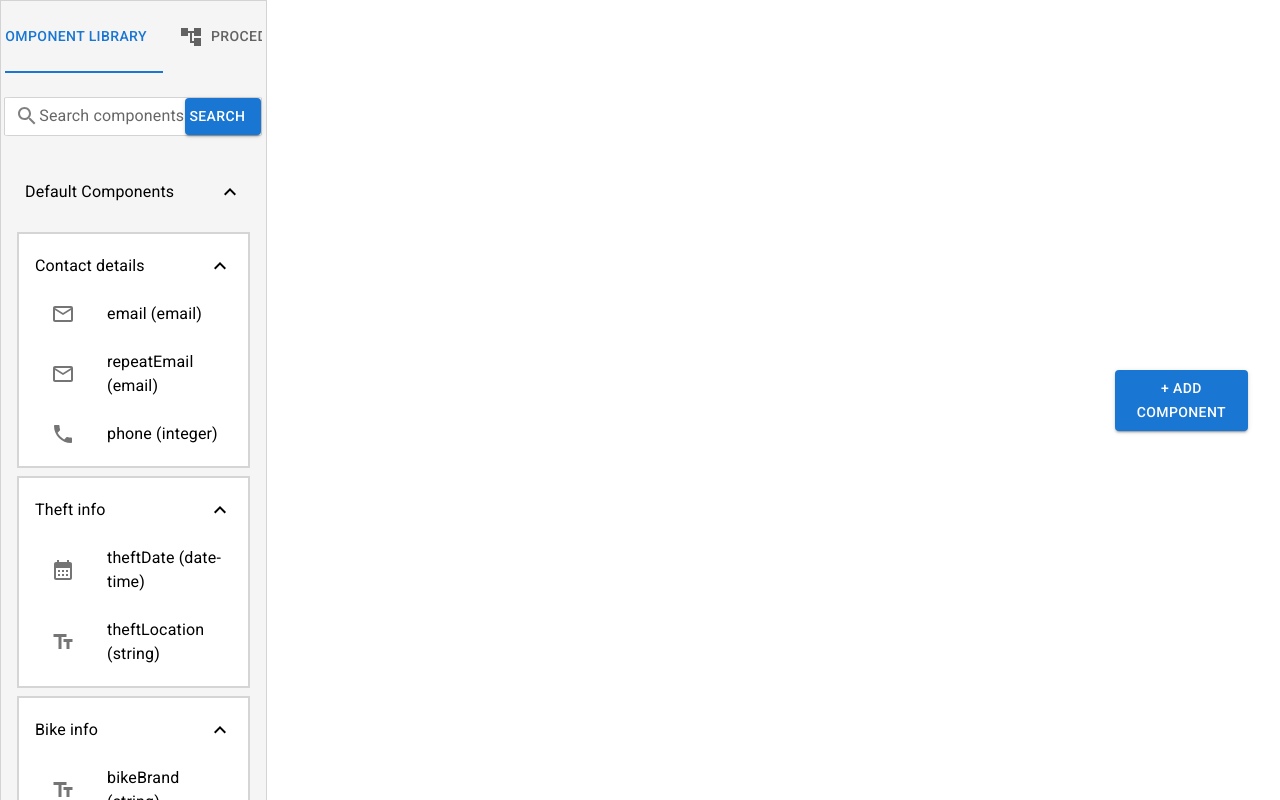
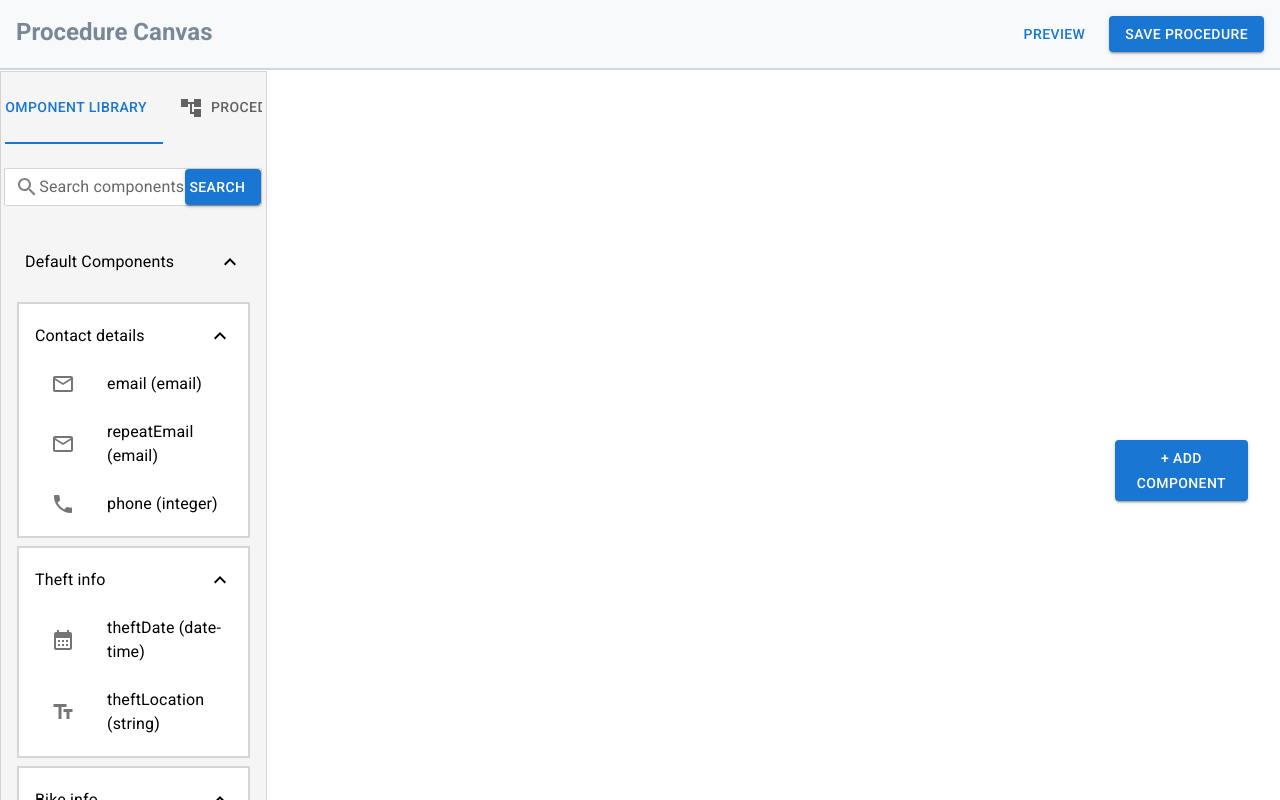
Before and after one commit to osoc22/project-digital-wallet, a React (Create React App) app: page /canvas in a window 1280 px wide. Shown: the top 800 px of the page. Built offline with nearby package versions, Linux system fonts and the light colour scheme.

Commit message:
Add canvas navbar

```diff
--- a/src/components/Canvas.tsx
+++ b/src/components/Canvas.tsx
@@ -29,6 +29,7 @@ import TextFieldsOutlinedIcon from "@mui/icons-material/TextFieldsOutlined";
 import { useNavigate } from "react-router-dom";
 import { Stack } from "@mui/material";
 import CanvasComponentUnfilledData from "./CanvasComponentUnfilledData";
+import Navbar from "./Navbar";
 
 export default function ProcedureDesign() {
   const navigate = useNavigate();
@@ -62,13 +63,33 @@ export default function ProcedureDesign() {
   };
 
   return (
+    <Stack>
+      <Navbar
+        page="Procedure Canvas"
+        title={procedure?.name}
+        actionElement={
+          <Button variant="text" onClick={() => navigate("/preview")}>
+            Preview
+          </Button>
+        }
+        saveButton={
+          <Button
+            variant="contained"
+          >
+            Save Procedure
+          </Button>
+        }
+      />
       <Grid container>
         <DragDropContext
           onDragEnd={result => {
             const { destination, source } = result;
 
             // item is being dragged to where it came from, do nothing
-          if (!destination || (destination.droppableId === source.droppableId && destination.index === source.index)) {
+            if (
+              !destination ||
+              (destination.droppableId === source.droppableId && destination.index === source.index)
+            ) {
               return;
             }
 
@@ -260,5 +281,6 @@ export default function ProcedureDesign() {
           </Grid>
         </DragDropContext>
       </Grid>
+    </Stack>
   );
 }
```
Lines whose indentation alone changed are shown as unchanged.
